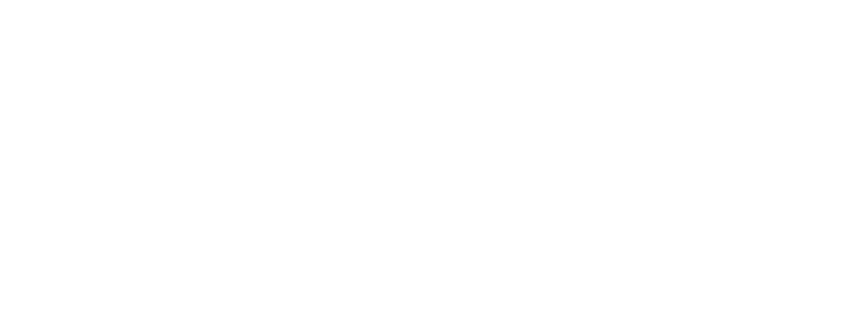
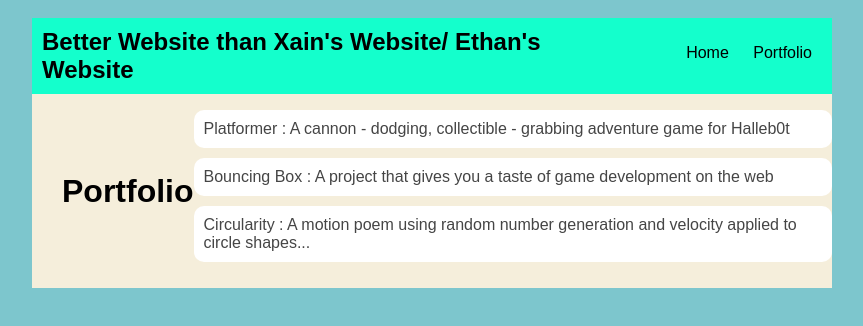
Before and after one commit to EthanBellard/EthanBellard.github.io, a plain HTML site: page portfolio.html in a window 1280 px wide. Shown: the whole page, without its empty margins (208-1071 px from the left). Drawn offline with Linux system fonts and the light colour scheme.

Commit message:
add portfolio.html file

```diff
--- a/portfolio.html
+++ b/portfolio.html
@@ -0,0 +1,47 @@
+<!DOCTYPE html>
+<html>
+  <head>
+    <title>Better Website than Xain's Website/ Ethan's Website</title>
+    <link rel="stylesheet" href="style.css"
+  </head>
+
+  <body>
+    <div id="all-contents">
+      <nav>
+        <h1>Better Website than Xain's Website/ Ethan's Website</h1>
+        <ul id="nav-ul">
+          <li class="nav-li">
+            <a class="nav-a" href="index.html">Home</a>
+          </li>
+          <li class="nav-li">
+            <a class="nav-a" href="portfolio.html">Portfolio</a>
+          </li>
+        </ul>
+      </nav>
+      <main>
+        <div class="content"></div>
+        <h1>Portfolio</h1>
+        <ul id="portfolio">
+          <li>
+            <a href="projects/platformer/"
+              >Platformer : A cannon - dodging, collectible - grabbing adventure
+              game for Halleb0t</a
+            >
+          </li>
+          <li>
+            <a href="projects/bouncing-box/"
+              >Bouncing Box : A project that gives you a taste of game
+              development on the web
+            </a>
+          </li>
+          <li>
+            <a href="projects/circularity/"
+              >Circularity : A motion poem using random number generation and
+              velocity applied to circle shapes...</a
+            >
+          </li>
+        </ul>
+      </main>
+    </div>
+  </body>
+</html>
--- a/style.css
+++ b/style.css
@@ -58,6 +58,33 @@ main {
   border: 4px rgb(0, 0, 0) ridge;
   padding: 8px;
 }
-h2, h3 {
+h2,
+h3 {
   margin: 0px;
 }
+
+/* portfolio styles */
+.content h1 {
+  color: black;
+}
+
+#portfolio {
+  list-style-type: none;
+  padding-left: 0;
+}
+
+#portfolio li {
+  background: #fff;
+  padding: 10px;
+  border-radius: 10px;
+  margin-bottom: 10px;
+}
+
+#portfolio li:hover {
+  background: #eee;
+}
+
+#portfolio a {
+  text-decoration: none;
+  color: #454545;
+}
```
Lines whose indentation alone changed are shown as unchanged.
